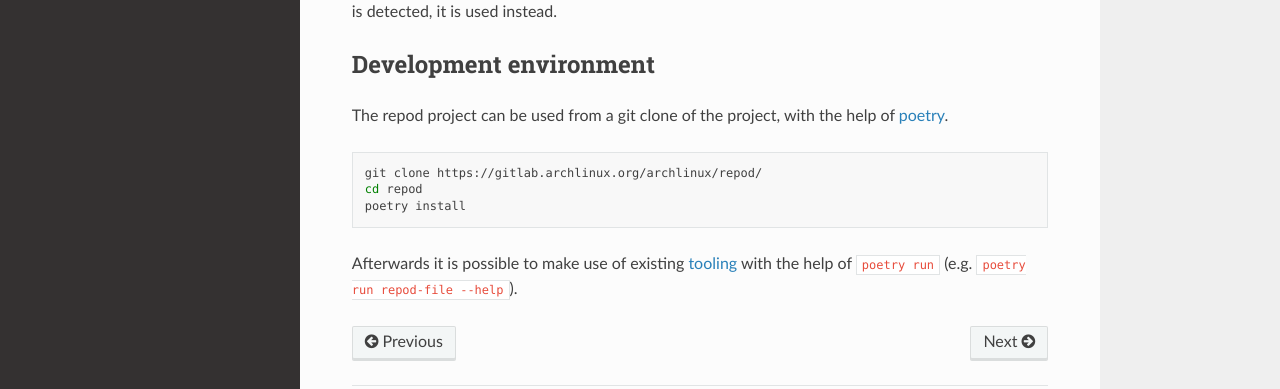
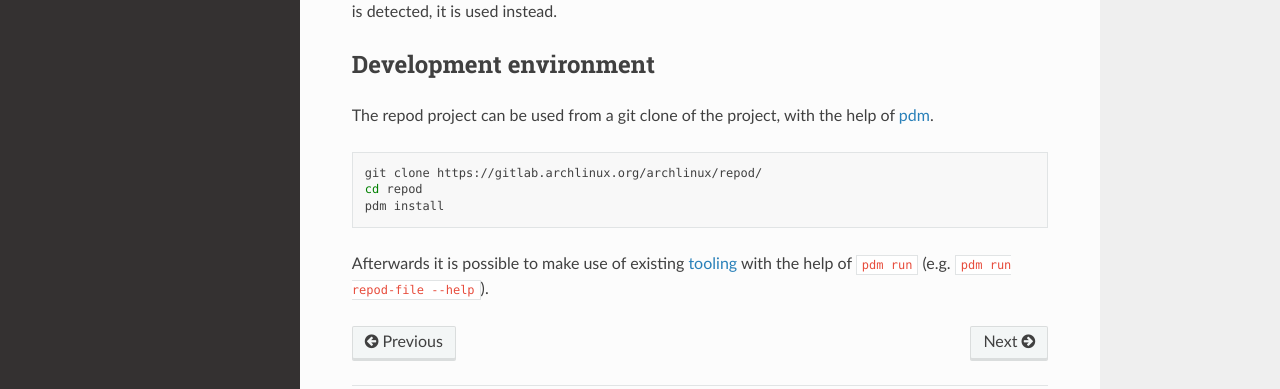
Before and after one commit to archlinux/repod, a Sphinx documentation site: the page built from docs/repod/installation.rst, in a window 1280 px wide and 1338 px high. Shown: the part 847-1236 px from the top of the window. Built offline with Sphinx 7.4.7 and the Read the Docs theme 2.0.0, drawn with Linux system fonts in a browser that asks for light colours.

Commit message:
Replace poetry with pdm in installation info
docs/repod/installation.rst:
Replace poetry with pdm in installation info.

```diff
--- a/docs/repod/installation.rst
+++ b/docs/repod/installation.rst
@@ -45,16 +45,16 @@
 -----------------------
 
 The repod project can be used from a git clone of the project, with the help of
-|poetry|.
+|pdm|.
 
 .. code:: sh
 
   git clone https://gitlab.archlinux.org/archlinux/repod/
   cd repod
-  poetry install
+  pdm install
 
-Afterwards it is possible to make use of existing :ref:`tooling <manuals>` with the help
-of ``poetry run`` (e.g. ``poetry run repod-file --help``).
+Afterwards it is possible to make use of existing :ref:`tooling <manuals>` with
+the help of ``pdm run`` (e.g. ``pdm run repod-file --help``).
 
 .. |justfile| raw:: html
 
@@ -76,6 +76,6 @@
 
   <a target="blank" href="https://darwinsys.com/file/">file</a>
 
-.. |poetry| raw:: html
+.. |pdm| raw:: html
 
-  <a target="blank" href="https://python-poetry.org/">poetry</a>
+  <a target="blank" href="https://pdm.fming.dev/latest/">pdm</a>
```
